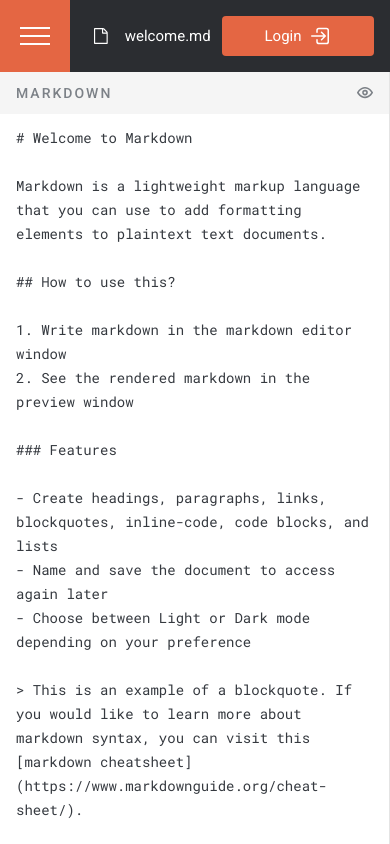
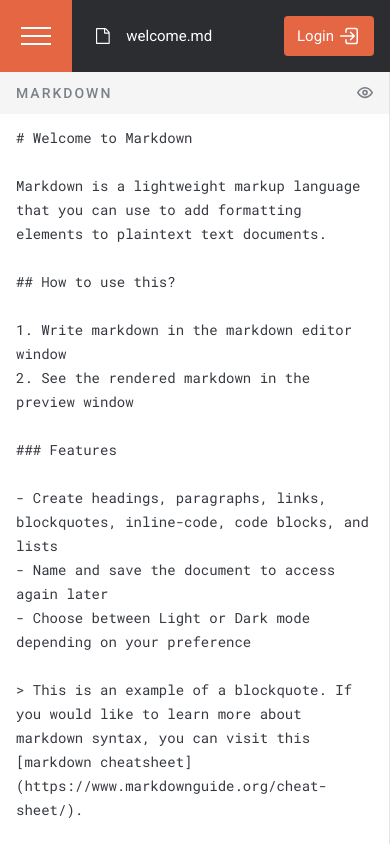
Before and after one commit to chris-nowicki/in-browser-markdown-editor, a Next.js app: page / in a window 390 px wide. Built offline with nearby package versions, Linux system fonts and the light colour scheme; no server answers.

Commit message:
updated login button size on mobile view

```diff
--- a/components/NavBar/NavBar.tsx
+++ b/components/NavBar/NavBar.tsx
@@ -89,7 +89,7 @@ function NavBar() {
                 {/* login button */}
                 {!user && (
                     <button
-                        className={styles.userButton}
+                        className={styles.login}
                         onClick={() => router.push('/api/auth/login')}
                     >
                         Login
--- a/components/NavBar/navbar.module.scss
+++ b/components/NavBar/navbar.module.scss
@@ -159,7 +159,7 @@
     background-color: #f39765;
 }
 
-.userButton {
+.login {
     display: flex;
     justify-content: center;
     align-items: center;
@@ -176,12 +176,20 @@
     color: #ffffff;
     cursor: pointer;
     margin-right: 16px;
+
+    @include breakpoint(mobile) {
+        width: 90px;
+    }
 }
 
-.userButton:hover {
+.login:hover {
     background-color: #f39765;
 }
 
 .icon {
     margin-left: 6px;
+
+      @include breakpoint(mobile) {
+        margin-left: 3px;
+    }
 }
```
